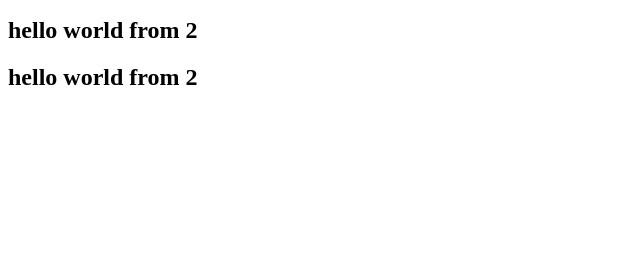
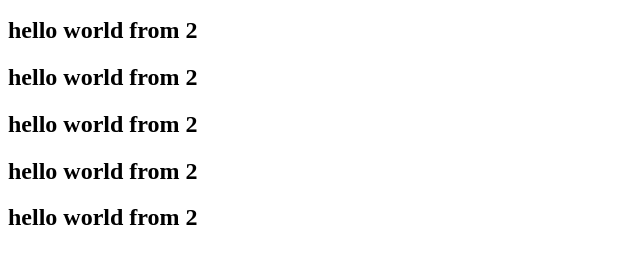
Before and after one commit to satya7288/Workflow_demo, a plain HTML site: page index.html in a window 1280 px wide. Shown: the part 110-374 px from the top of the page, without its empty margins (0-640 px from the left). Drawn offline with Linux system fonts and the light colour scheme.

Commit message:
fourth commit

```diff
--- a/index.html
+++ b/index.html
@@ -12,7 +12,9 @@
      <h2>hello world from 2</h2>
       <h2>hello world from 2</h2>
 
-
+    <h2>hello world from 2</h2>
+     <h2>hello world from 2</h2>
+      <h2>hello world from 2</h2>
 
 </body>
 </html>
```
